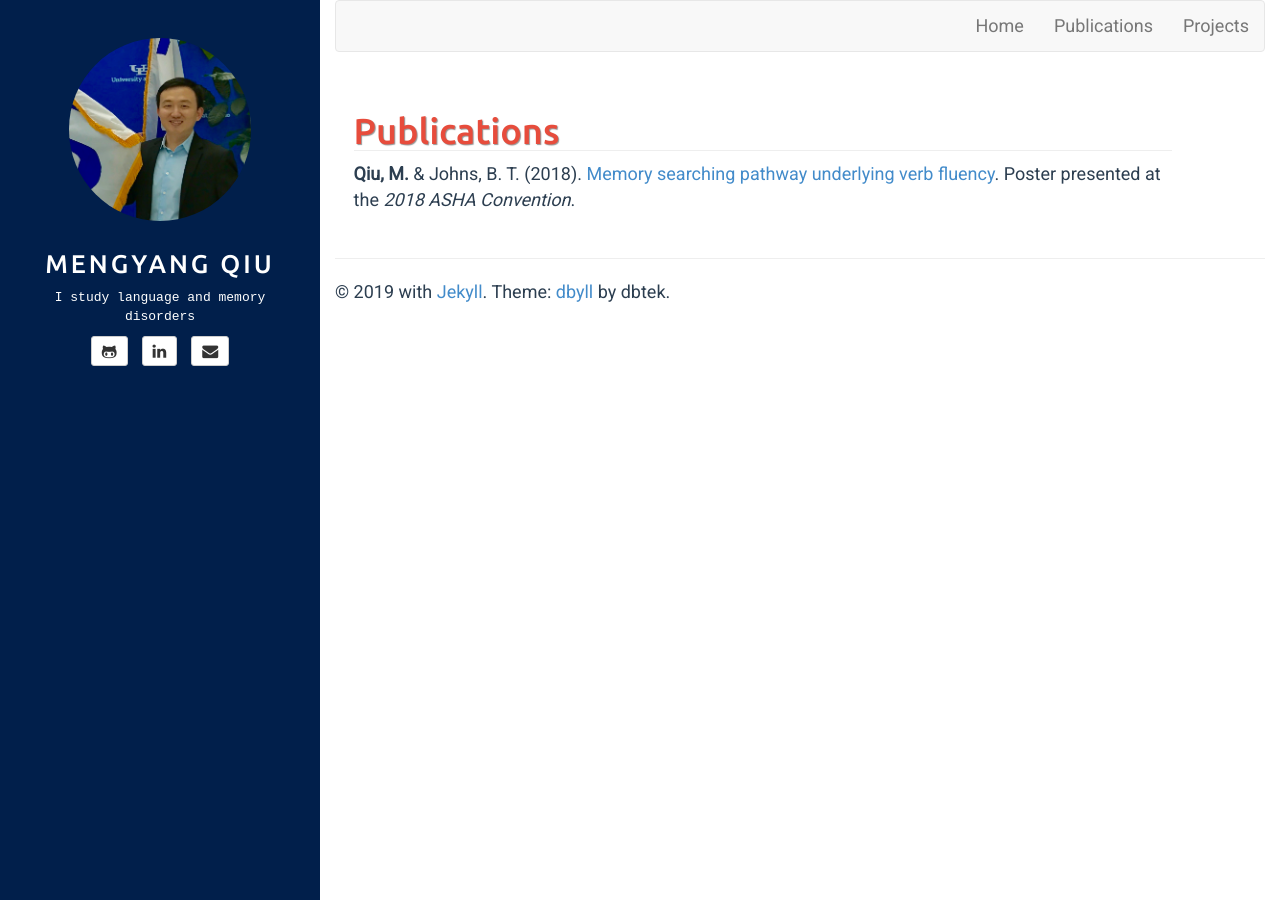
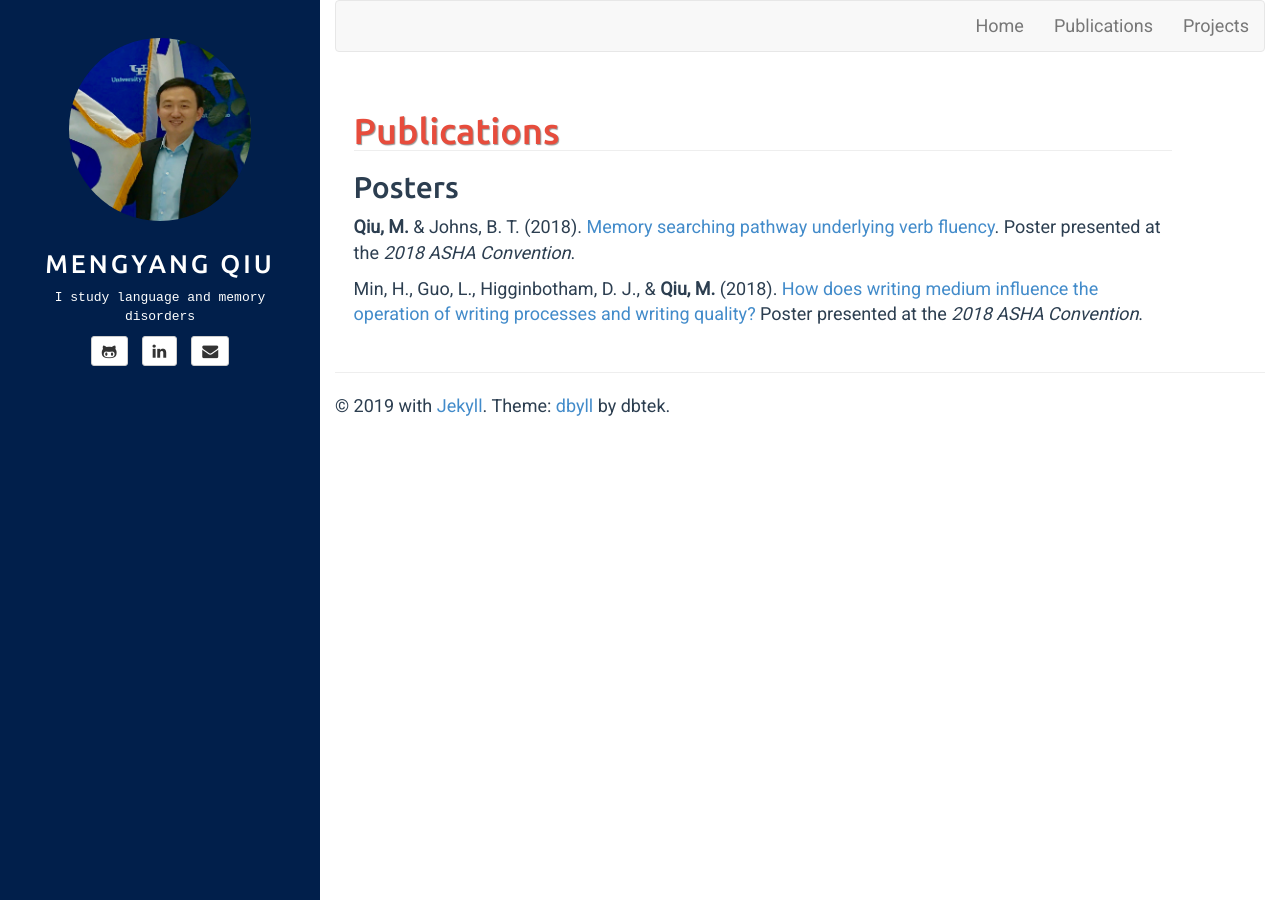
Before and after one commit to mengyangq/mengyangq.github.io, a Jekyll site: the page built from publications.html, in a window 1280 px wide. Built offline with Jekyll 4.4.1, drawn with Linux system fonts in a browser that asks for light colours.

Commit message:
Update publications.md

```diff
--- a/_includes/publications.md
+++ b/_includes/publications.md
@@ -1,3 +1,6 @@
 # Publications
 
+## Posters
 **Qiu, M.** & Johns, B. T. (2018). [Memory searching pathway underlying verb fluency](../pub/Qiu_Johns_ASHA_2018.pdf). Poster presented at the *2018 ASHA Convention*.
+
+Min, H., Guo, L., Higginbotham, D. J., & **Qiu, M.** (2018). [How does writing medium influence the operation of writing processes and writing quality?](../pub/Min_et_al_ASHA_2018.pdf) Poster presented at the *2018 ASHA Convention*.
```
